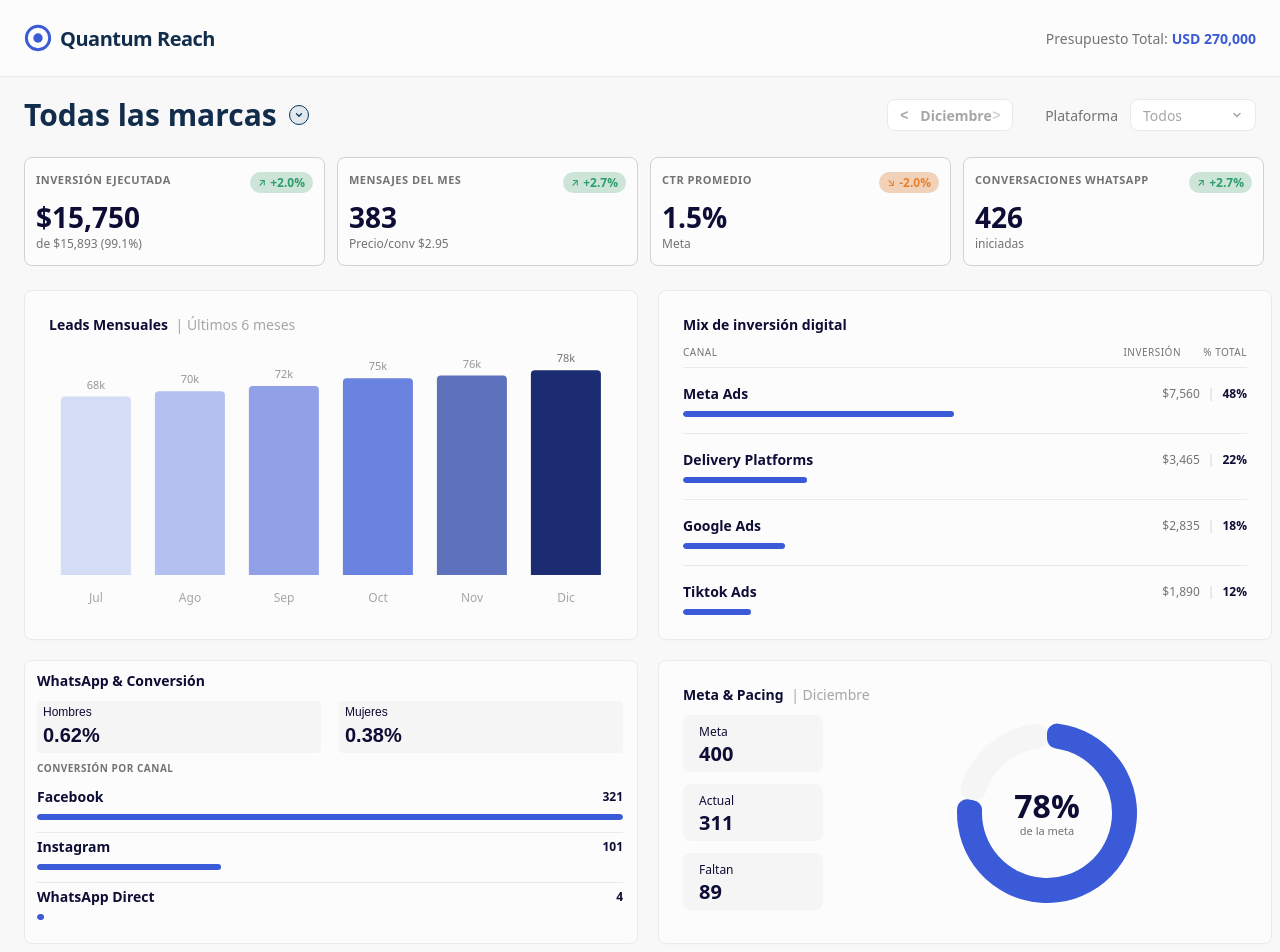
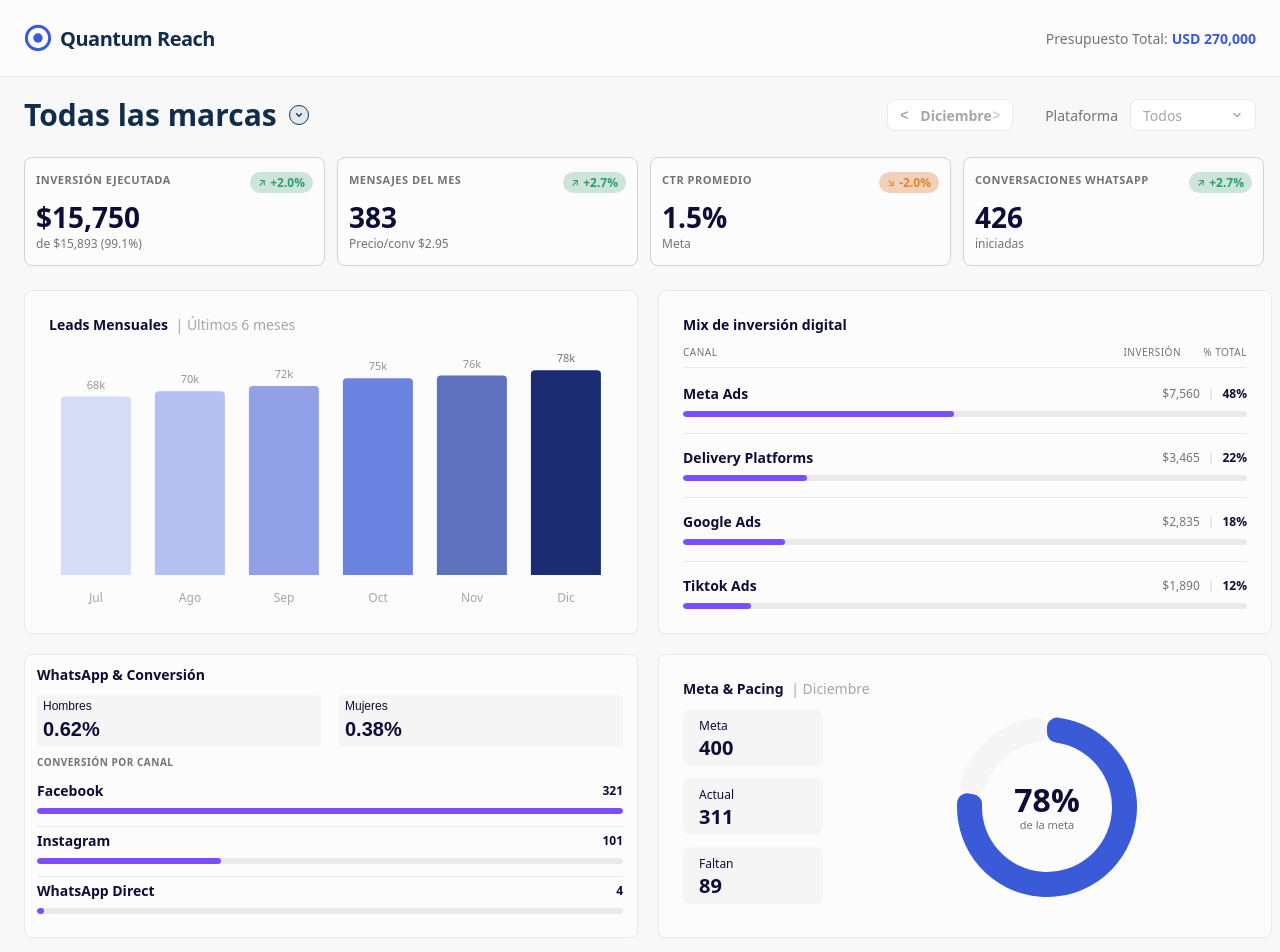
Before and after one commit to MagicBag-tab/prueba-tecnica-frt, a React (Vite) app: page / in a window 1280 px wide. Shown: the top 952 px of the page. Built offline with nearby package versions, Linux system fonts and the light colour scheme.

Commit message:
style: correción de barras en gráficas

```diff
--- a/src/components/InvestmentMix.scss
+++ b/src/components/InvestmentMix.scss
@@ -37,7 +37,7 @@
   &__list {
     display: flex;
     flex-direction: column;
-    gap: $spacing-16;
+    gap: 14px;
   }
 }
 
@@ -83,14 +83,14 @@
   &__progress-bg {
     width: 100%;
     height: 6px;
-    background-color: transparent;
+    background-color: #EAEAEA;
     border-radius: $radius-pill;
     overflow: hidden;
   }
 
   &__progress-fill {
     height: 100%;
-    background-color: $color-charts-blue-royal-azure;
+    background-color: $color-charts-comparative-majorelle;
     border-radius: $radius-pill;
   }
 }
--- a/src/components/WhatsappConversionPanel.scss
+++ b/src/components/WhatsappConversionPanel.scss
@@ -104,14 +104,14 @@
       &__progress-bg {
         width: 100%;
         height: 6px;
-        background-color: transparent;
+        background-color: #EAEAEA;
         border-radius: $radius-pill;
         overflow: hidden;
       }
 
       &__progress-fill {
         height: 100%;
-        background-color: $color-charts-blue-royal-azure;
+        background-color: $color-charts-comparative-majorelle;
         border-radius: $radius-pill;
       }
     }
```
